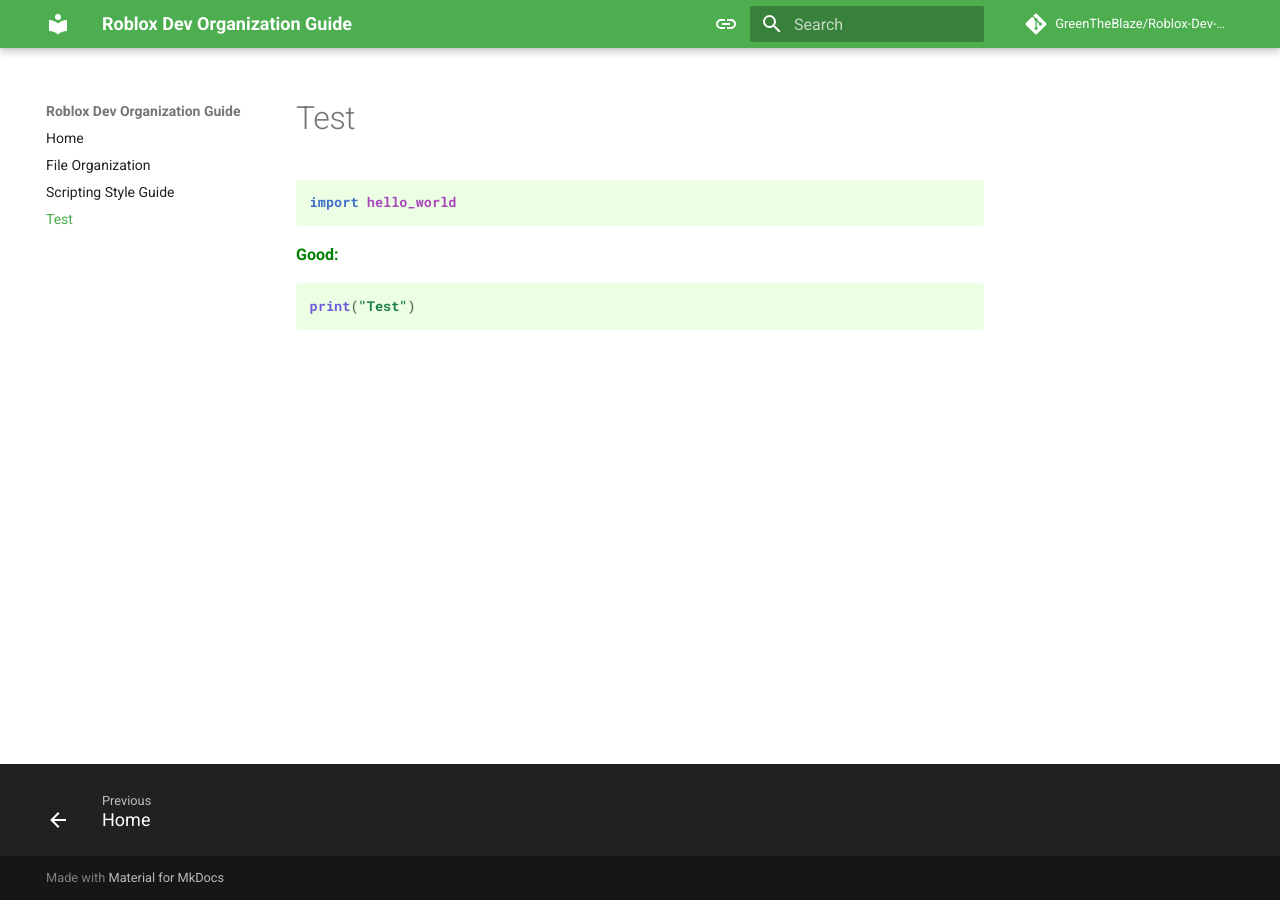
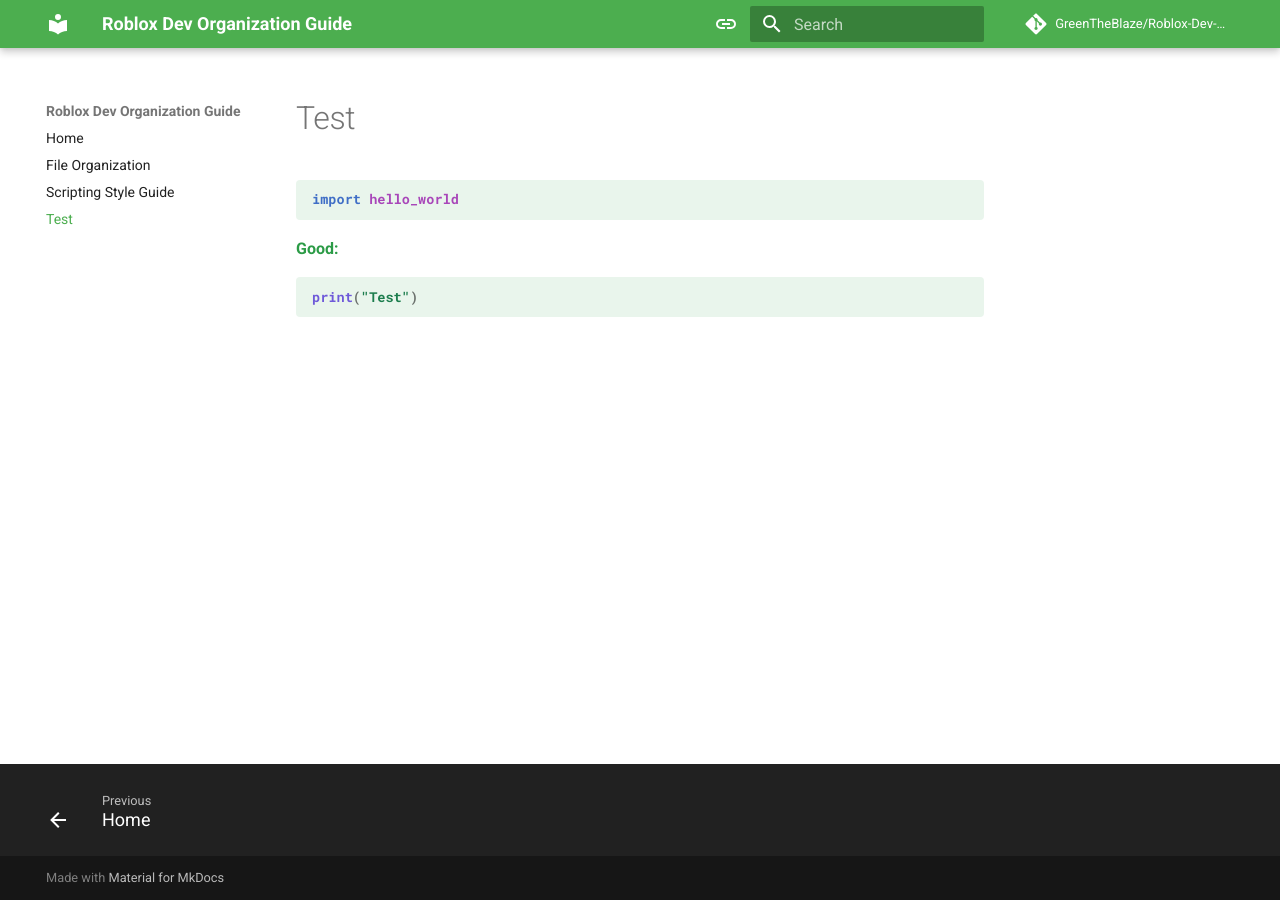
Before and after one commit to GreenTheBlaze/Roblox-Dev-Organization-Guide, an MkDocs documentation site: the page built from docs/test-code.md, in a window 1280 px wide. Built offline with MkDocs 1.6.1 and Material for MkDocs 9.7.7, drawn with Linux system fonts in a browser that asks for light colours; comment, search, counter and statistics services are not loaded.

Commit message:
Update extra.css

```diff
--- a/docs/stylesheets/extra.css
+++ b/docs/stylesheets/extra.css
@@ -8,17 +8,19 @@
 
 /* Add label above .style-good blocks */
 .md-typeset .style-good {
-  color: green;
-  font-weight: bold;
-  margin-bottom: 0.25em;
+  color: rgb(43, 155, 70); /* Old: green */
+	font-weight: bold;
+	margin-bottom: 0;
 }
 
 /* Green background for code blocks with .style-good */
 .md-typeset .style-good pre > code {
-  background-color: var(--code-bg-good);
+  background-color: rgba(43, 155, 70, 0.1); /* var(--code-bg-good); */
   display: block;
-  padding: 1em;
+  /* padding: 1em; */
+  border-color: rgb(43, 155, 70);
   border-radius: 4px;
+  margin-top: 0;
 }
 
 
```
